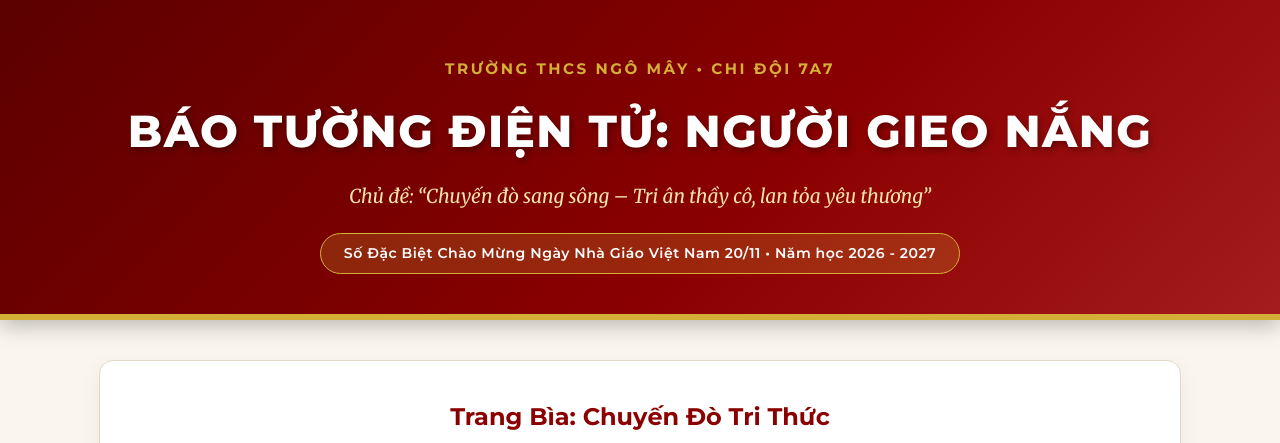
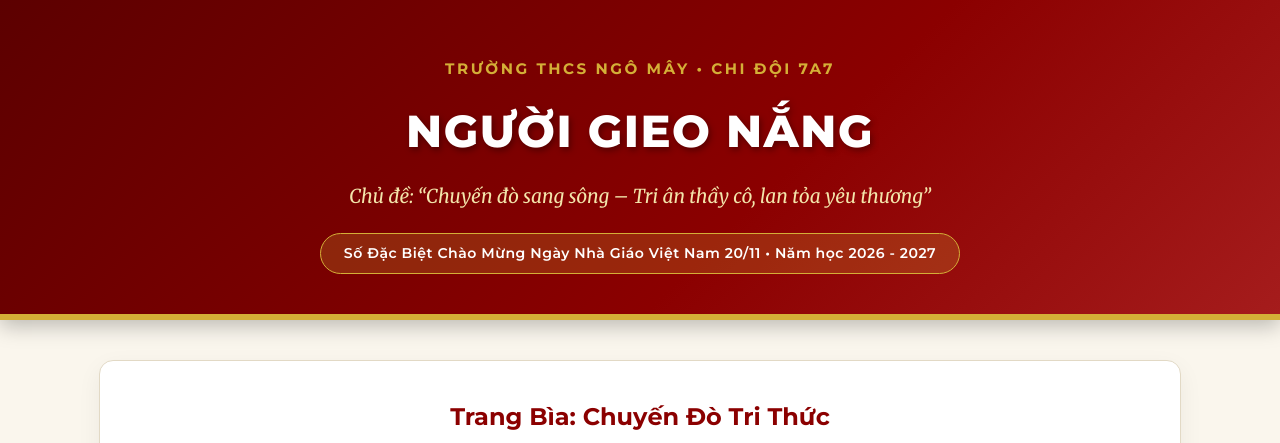
Before and after one commit to ninhquynh/BAOTUONF, a plain HTML site: page index.html in a window 1280 px wide. Shown: the top 443 px of the page. Drawn offline with Linux system fonts and the light colour scheme.

Commit message:
Update index.html

```diff
--- a/index.html
+++ b/index.html
@@ -120,7 +120,7 @@
 
     <header>
         <div class="school-info">Trường THCS Ngô Mây • Chi Đội 7A7</div>
-        <h1 class="main-title">Báo Tường Điện Tử: Người Gieo Nắng</h1>
+        <h1 class="main-title">Người Gieo Nắng</h1>
         <div class="theme-subtitle">Chủ đề: “Chuyến đò sang sông – Tri ân thầy cô, lan tỏa yêu thương”</div>
         <div class="meta-badge">Số Đặc Biệt Chào Mừng Ngày Nhà Giáo Việt Nam 20/11 • Năm học 2026 - 2027</div>
     </header>
```
